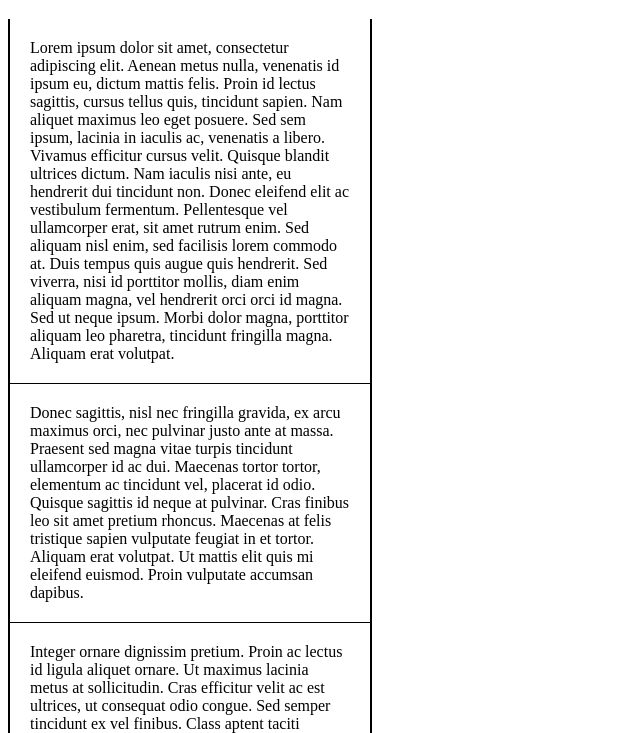
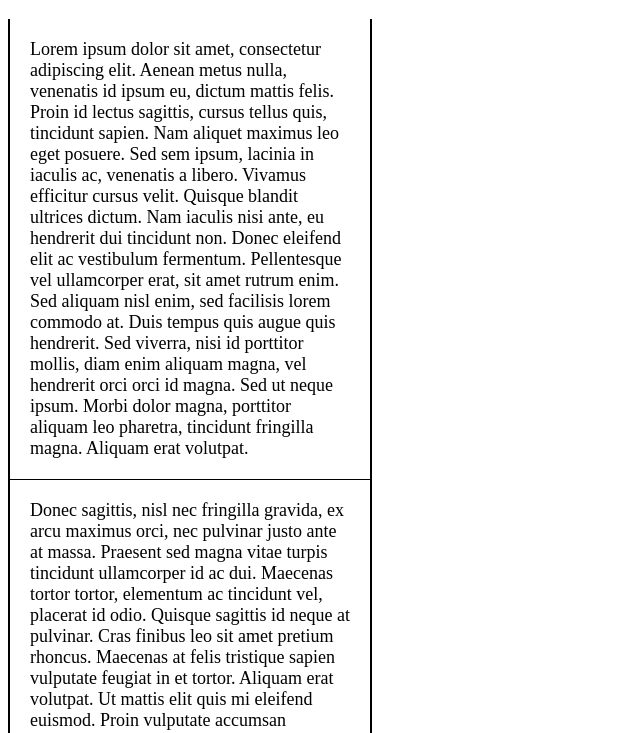
Before and after one commit to greenfox-velox/zsoltfekete, a plain HTML site: page week-01/day-04/Problem_7/problem_07.html in a window 1280 px wide. Shown: the part 61-794 px from the top of the page, without its empty margins (0-640 px from the left). Drawn offline with Linux system fonts and the light colour scheme.

Commit message:
Fixed the indentation bugs basis of the feedback

```diff
--- a/week-01/day-04/Problem_7/problem_07.css
+++ b/week-01/day-04/Problem_7/problem_07.css
@@ -1,31 +1,31 @@
 p{
-font-size:18;
-padding:20px;
-border-left:2px solid black;
-border-bottom:1px solid black;
-border-right:2px solid black;
+  font-size: 18px;
+  padding: 20px;
+  border-left: 2px solid black;
+  border-bottom: 1px solid black;
+  border-right: 2px solid black;
   border-top: none;
   width: 320px;
   margin: 0;
 }
 
-.start{
-font-size:18;
-padding:20px;
-border-left:2px solid black;
-border-bottom:1px solid black;
-border-right:2px solid black;
+.start {
+  font-size: 18px;
+  padding: 20px;
+  border-left: 2px solid black;
+  border-bottom: 1px solid black;
+  border-right: 2px solid black;
   border-top: none;
   width: 320px;
   margin: 0;
 }
 
 .end{
-font-size:18;
-padding:20px;
-border-top:1px solid black;
-border-left:2px solid black;
-border-right:2px solid black;
+  font-size: 18px;
+  padding: 20px;
+  border-top: 1px solid black;
+  border-left: 2px solid black;
+  border-right: 2px solid black;
   border-bottom: none;
   width: 320px;
   margin: 0;
```
Also changed, not shown: week-01/day-04/Problem_7/problem_07.html (+0 -7 lines). Lines whose indentation alone changed are shown as unchanged.
